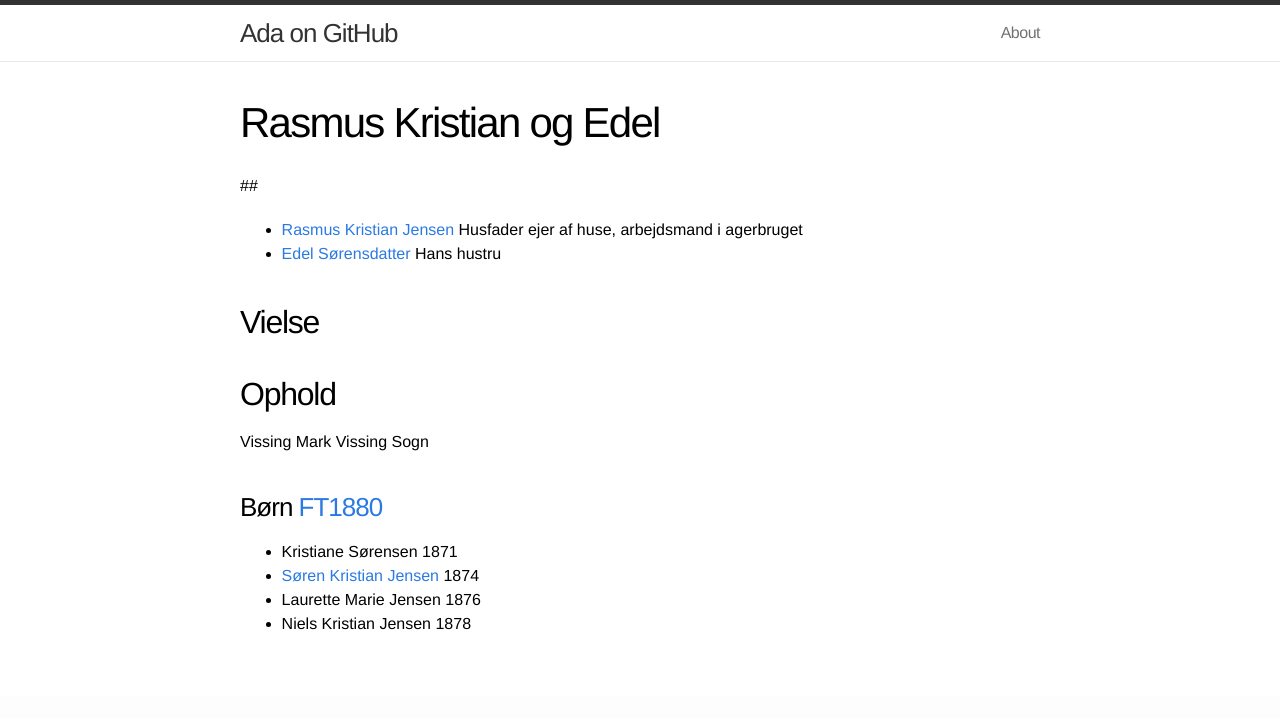
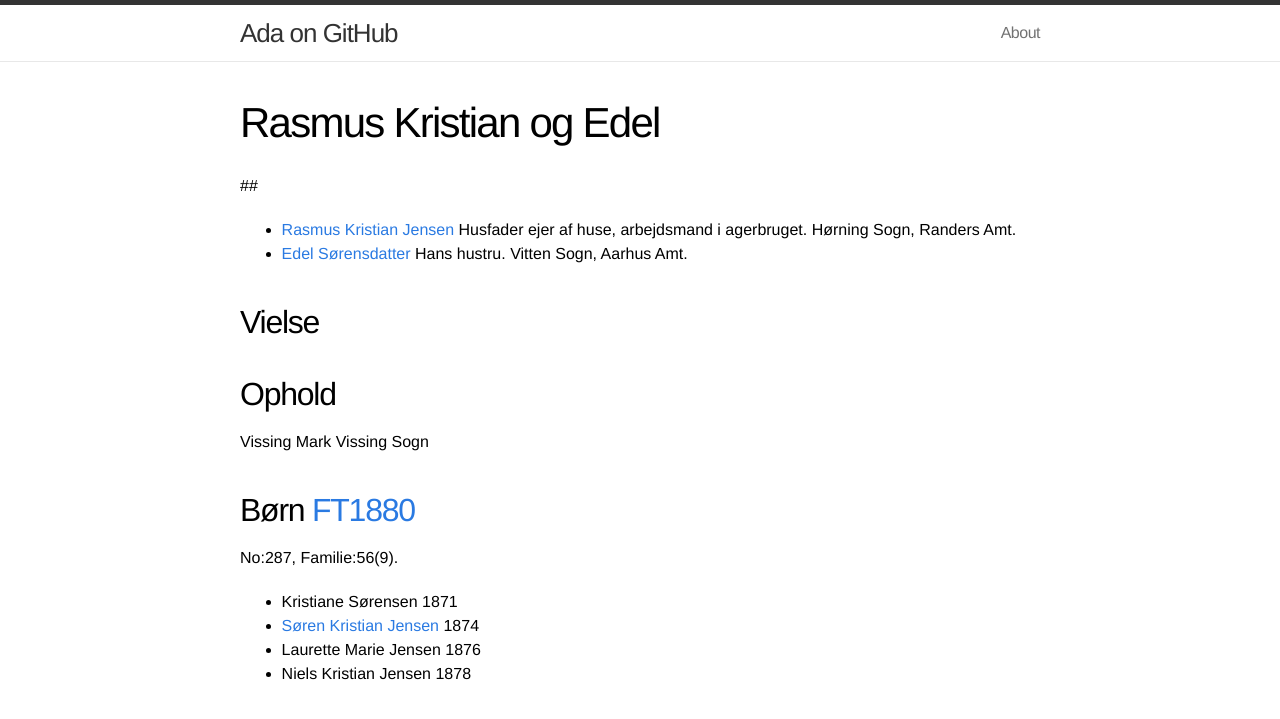
Before and after one commit to quornings/quornings.github.io, a Jekyll site: the page built from stamt/rasmus-kristian-jensen-edel-soerensdatter.md, in a window 1280 px wide. Shown: the top 719 px of the page. Built offline with Jekyll 4.4.1, drawn with Linux system fonts in a browser that asks for light colours.

Commit message:
Update sogn

```diff
--- a/stamt/rasmus-kristian-jensen-edel-soerensdatter.md
+++ b/stamt/rasmus-kristian-jensen-edel-soerensdatter.md
@@ -5,8 +5,8 @@ title: Rasmus Kristian og Edel
 
 ##
 
-* [Rasmus Kristian Jensen](/stamt/rasmus-kristian-jensen/) Husfader ejer af huse, arbejdsmand i agerbruget
-* [Edel Sørensdatter](/stamt/edel-soerensdatter/) Hans hustru
+* [Rasmus Kristian Jensen](/stamt/rasmus-kristian-jensen/) Husfader ejer af huse, arbejdsmand i agerbruget. Hørning Sogn, Randers Amt.
+* [Edel Sørensdatter](/stamt/edel-soerensdatter/) Hans hustru. Vitten Sogn, Aarhus Amt.
 
 ## Vielse
 
@@ -15,7 +15,8 @@ title: Rasmus Kristian og Edel
 Vissing Mark
 Vissing Sogn
 
-### Børn [FT1880](https://www.danishfamilysearch.dk/census1880/sogn1040)
+## Børn [FT1880](https://www.danishfamilysearch.dk/census1880/sogn1040)
+No:287, Familie:56(9).
 
 * Kristiane Sørensen 1871
 * [Søren Kristian Jensen](stamt/soeren-kristian-jensen/) 1874
```
